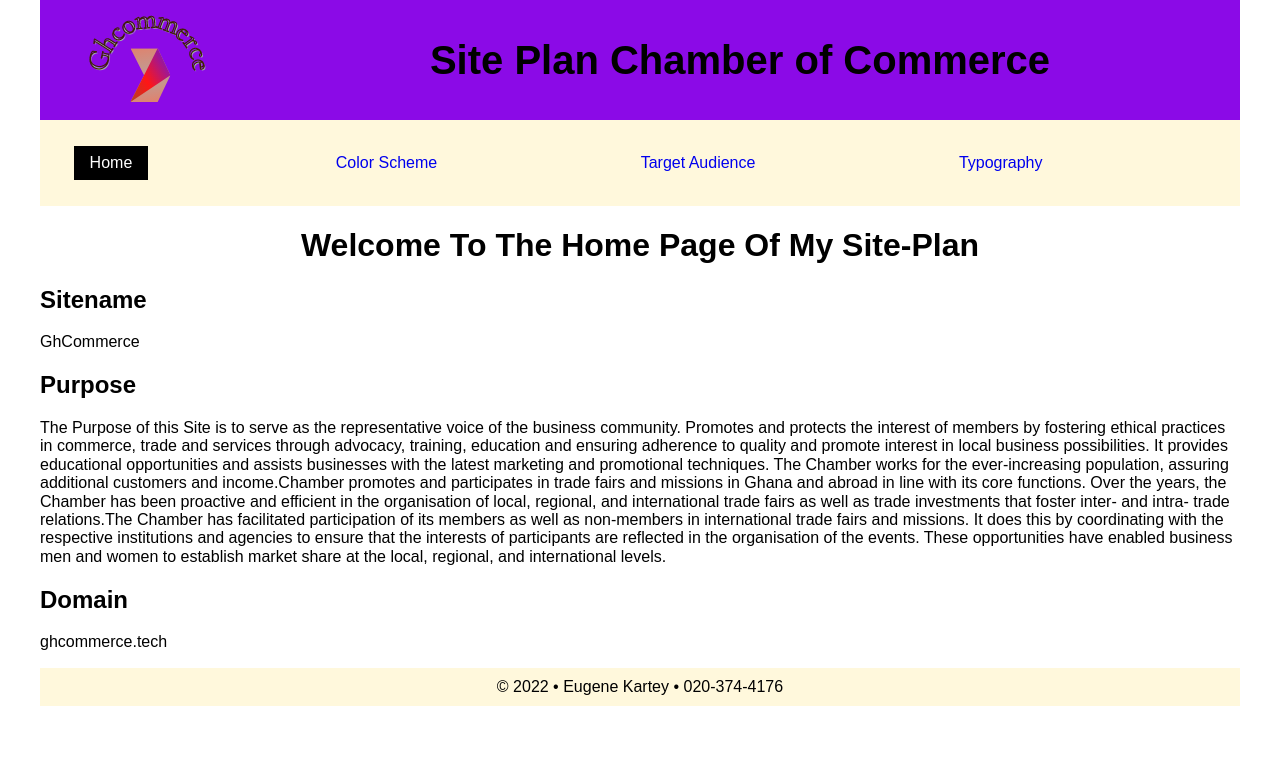
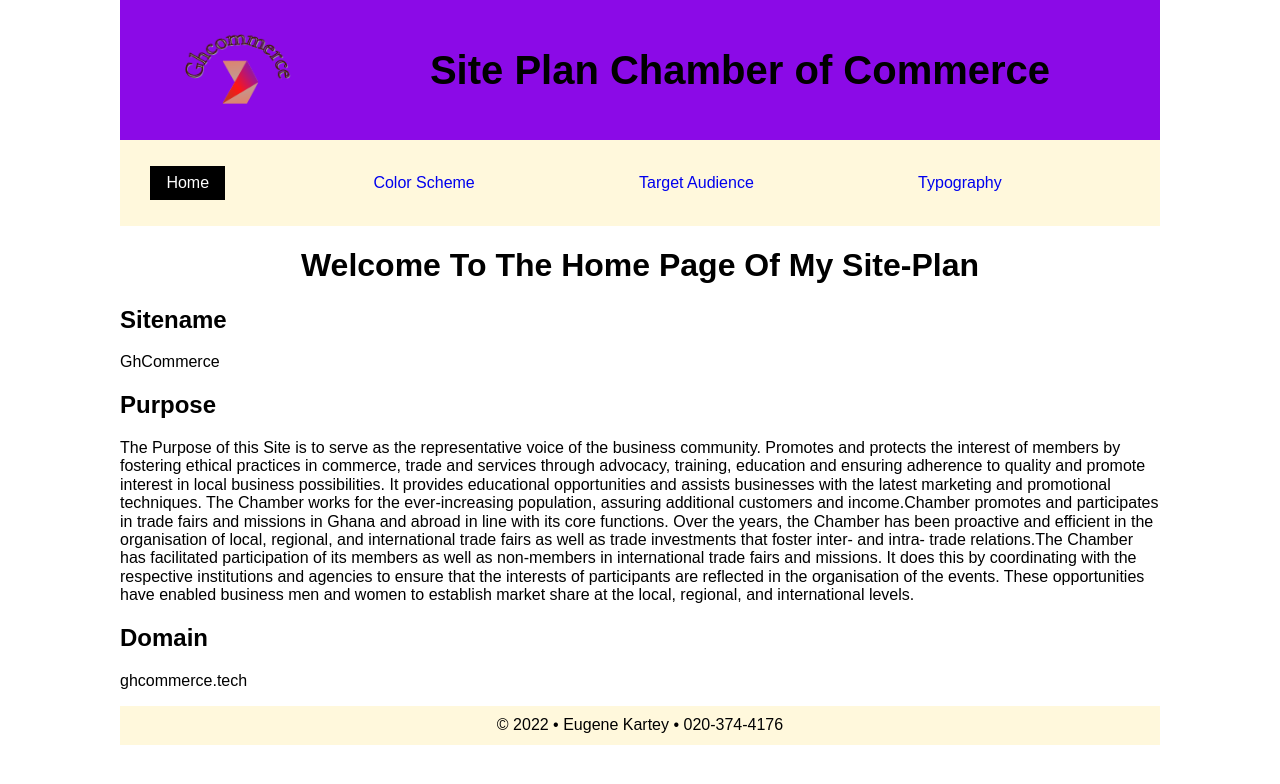
Before and after one commit to Eugenespace/wdd230, a plain HTML site: page lesson3/siteplan.html in a window 1280 px wide. Drawn offline with Linux system fonts and the light colour scheme.

Commit message:
Aspect ratio of image changed

```diff
--- a/lesson3/css/large.css
+++ b/lesson3/css/large.css
@@ -1,15 +1,15 @@
-@media only screen and (min-width: 1028px) {
+@media only screen and (min-width: 65rem) {
 
-    header,footer,nav,section {max-width: 75rem;
+    header,footer,nav,section {max-width: 65rem;
     margin:auto}
 
     nav ul {padding-left: 2%;}
     nav ul li{flex-basis: auto;}
-    nav a{padding: .5rem 1rem;}
+    nav a{padding: .5rem 1rem;}  */
 
     header img{
-        width: auto;
-        height: auto;
+        width: 200px;
+        height: 100px;
         padding:auto;
     }
     header h1{
--- a/lesson3/css/medium.css
+++ b/lesson3/css/medium.css
@@ -1,17 +1,17 @@
-@media only screen and (min-width:560px){
+@media only screen and (min-width:35rem){
 
-    nav ul{
+      nav ul{
         display: flex;
-    }
+     }
     nav ul li{flex-basis: 25%;}
-    header img{
-        width: auto;
-        height: auto;
+     header img{
+        width: 200px;
+        height: 100px;
         padding:auto;
 
 
-    }
+ }
     header h1{
         font-size: 2rem;}
 
-}
+    }
--- a/lesson3/css/small.css
+++ b/lesson3/css/small.css
@@ -12,17 +12,17 @@ header{
     background-color: rgb(139, 10, 231);
     display: block;
     text-align: center;
-    padding: 10px;
+    padding: 20px;
 }
 header h1{
     font-size: 1rem;
 }
 header img{
-    width: 150px;
-    height: 40px;
+    width: 200px;
+    height: 100px;
     float: left;
     /* margin-bottom: 20px; */
-    padding: 0px;
+    padding: 10px;
 }
 
 nav{
```
